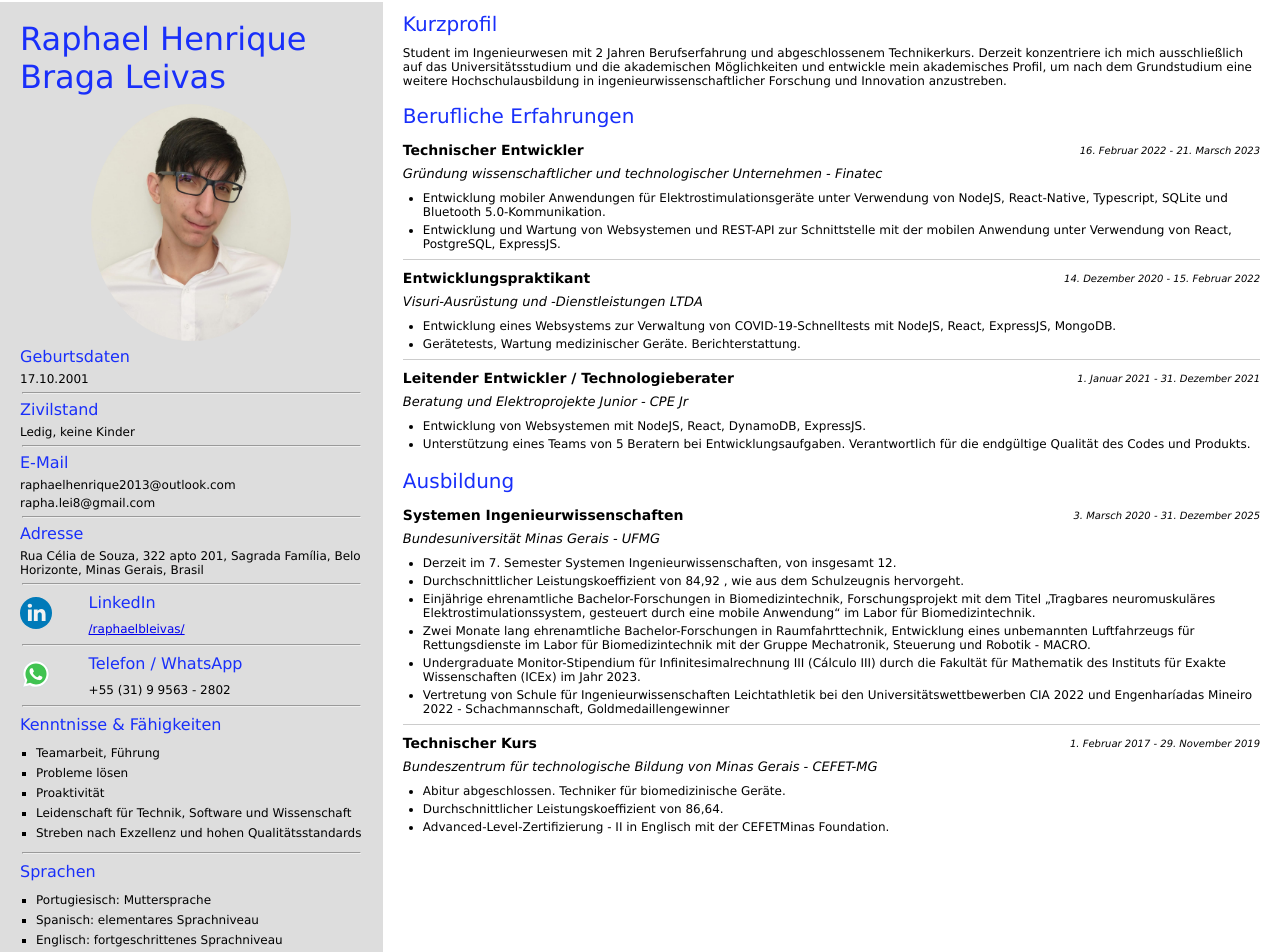
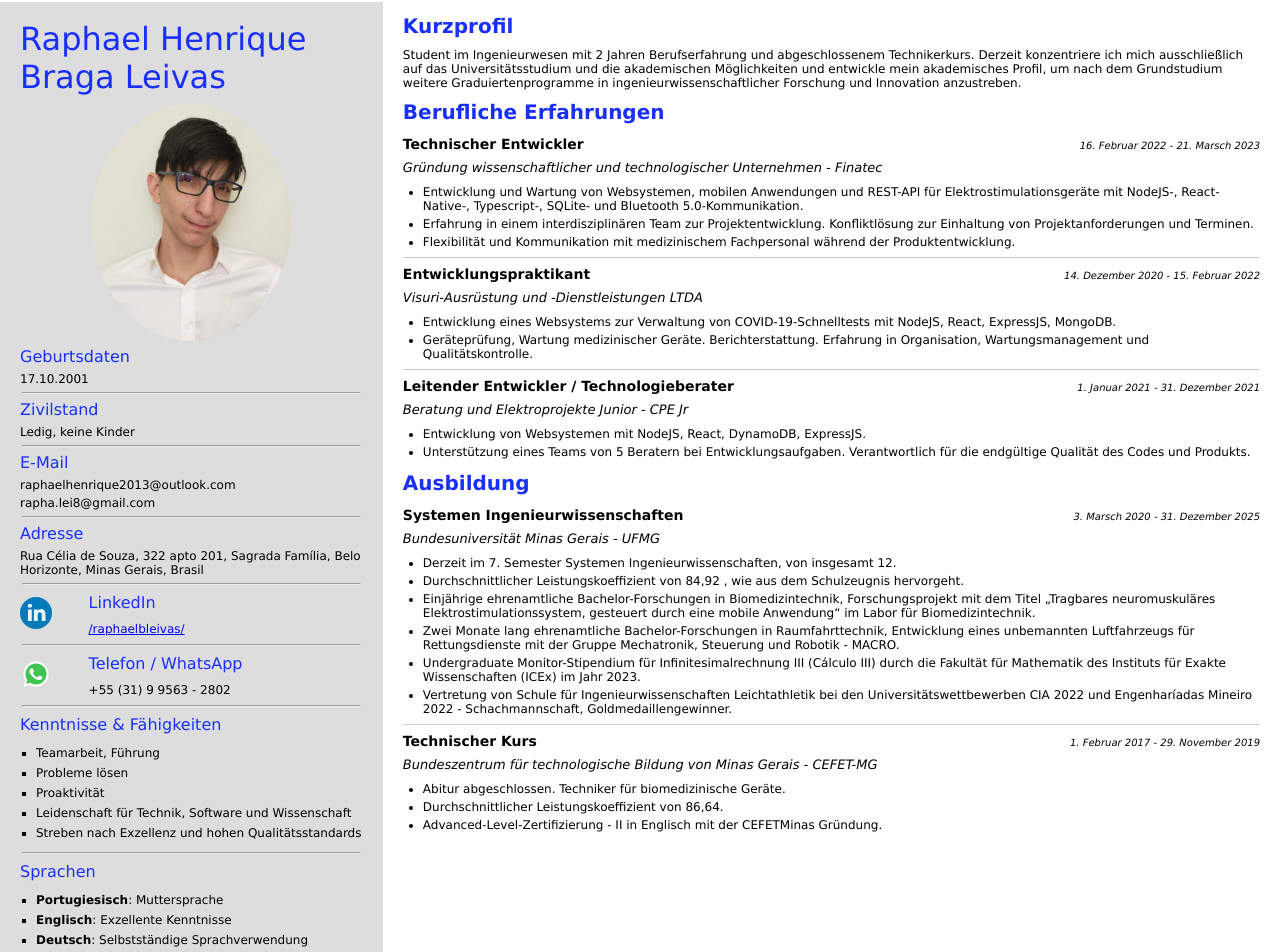
Before and after one commit to RaphaelLeivas/cv-generator, a React (Create React App) app: page / in a window 1280 px wide. Shown: the part 70-1022 px from the top of the page. Built offline with nearby package versions, Linux system fonts and the light colour scheme.

Commit message:
versão para revisão

```diff
--- a/src/App.tsx
+++ b/src/App.tsx
@@ -13,7 +13,7 @@ const LANGUAGES_LIST = ['pt', 'en']
 
 function App() {
   const [selectedLanguage, setSelectedLanguage] = useState('pt')
-  const [title, setTitle] = useState('CV - RaphaelLeivas (BR)')
+  const [title, setTitle] = useState('CV - RaphaelLeivas (DE)')
   const [isAcademic, setIsAcademic] = useState(true)
 
   const componentRef = useRef(null)
--- a/src/components/CV.tsx
+++ b/src/components/CV.tsx
@@ -93,7 +93,12 @@ const useStyles = makeStyles((theme) => ({
     color: COLORS.PRIMARY,
     fontSize: 20,
     marginBottom: 4,
-    marginTop: 10,
+    marginTop: 4,
+    fontWeight: 'bold',
+
+    '&:first-child': {
+      marginTop: 12,
+    }
   },
   infoSectionSubtitle: {
     textTransform: 'none',
@@ -250,10 +255,10 @@ export const CV = React.forwardRef<HTMLDivElement, CVProps>((props, ref) => {
 
             <p className={classes.infoSectionTitle}>Sprachen</p>
             <ul style={{ listStyle: 'square', paddingLeft: 16 }}>
-              <li><CVText>Portugiesisch: Muttersprache</CVText></li>
-              <li><CVText>Spanisch: elementares Sprachniveau</CVText></li>
-              <li><CVText>Englisch: fortgeschrittenes Sprachniveau</CVText></li>
-              <li><CVText>Deutsch: mittleres Sprachniveau</CVText></li>
+              <li><CVText><b>Portugiesisch</b>: Muttersprache</CVText></li>
+              <li><CVText><b>Englisch</b>: Exzellente Kenntnisse</CVText></li>
+              <li><CVText><b>Deutsch</b>: Selbstständige Sprachverwendung</CVText></li>
+              <li><CVText><b>Spanisch</b>: Elementare Sprachverwendung</CVText></li>
             </ul>
           </div>
         </div>
@@ -264,7 +269,7 @@ export const CV = React.forwardRef<HTMLDivElement, CVProps>((props, ref) => {
           <CVText>
             Student im Ingenieurwesen mit 2 Jahren Berufserfahrung und abgeschlossenem Technikerkurs.
             Derzeit konzentriere ich mich ausschließlich auf das Universitätsstudium und die akademischen Möglichkeiten und
-            entwickle mein akademisches Profil, um nach dem Grundstudium eine weitere Hochschulausbildung in
+            entwickle mein akademisches Profil, um nach dem Grundstudium weitere Graduiertenprogramme in
             ingenieurwissenschaftlicher Forschung und Innovation anzustreben.
           </CVText>
 
@@ -276,8 +281,9 @@ export const CV = React.forwardRef<HTMLDivElement, CVProps>((props, ref) => {
             dateStart={"16. Februar 2022"}
             dateEnd={"21. Marsch 2023"}
             activities={[
-              "Entwicklung mobiler Anwendungen für Elektrostimulationsgeräte unter Verwendung von NodeJS, React-Native, Typescript, SQLite und Bluetooth 5.0-Kommunikation.",
-              "Entwicklung und Wartung von Websystemen und REST-API zur Schnittstelle mit der mobilen Anwendung unter Verwendung von React, PostgreSQL, ExpressJS.",
+              "Entwicklung und Wartung von Websystemen, mobilen Anwendungen und REST-API für Elektrostimulationsgeräte mit NodeJS-, React-Native-, Typescript-, SQLite- und Bluetooth 5.0-Kommunikation.",
+              "Erfahrung in einem interdisziplinären Team zur Projektentwicklung. Konfliktlösung zur Einhaltung von Projektanforderungen und Terminen.",
+              "Flexibilität und Kommunikation mit medizinischem Fachpersonal während der Produktentwicklung."
             ]}
           />
 
@@ -288,7 +294,7 @@ export const CV = React.forwardRef<HTMLDivElement, CVProps>((props, ref) => {
             dateEnd={"15. Februar 2022"}
             activities={[
               "Entwicklung eines Websystems zur Verwaltung von COVID-19-Schnelltests mit NodeJS, React, ExpressJS, MongoDB.",
-              "Gerätetests, Wartung medizinischer Geräte. Berichterstattung."
+              "Geräteprüfung, Wartung medizinischer Geräte. Berichterstattung. Erfahrung in Organisation, Wartungsmanagement und Qualitätskontrolle."
             ]}
           />
 
@@ -315,9 +321,9 @@ export const CV = React.forwardRef<HTMLDivElement, CVProps>((props, ref) => {
               "Derzeit im 7. Semester Systemen Ingenieurwissenschaften, von insgesamt 12.",
               "Durchschnittlicher Leistungskoeffizient von 84,92 , wie aus dem Schulzeugnis hervorgeht.",
               "Einjährige ehrenamtliche Bachelor-Forschungen in Biomedizintechnik, Forschungsprojekt mit dem Titel „Tragbares neuromuskuläres Elektrostimulationssystem, gesteuert durch eine mobile Anwendung“ im Labor für Biomedizintechnik.",
-              "Zwei Monate lang ehrenamtliche Bachelor-Forschungen in Raumfahrttechnik, Entwicklung eines unbemannten Luftfahrzeugs für Rettungsdienste im Labor für Biomedizintechnik mit der Gruppe Mechatronik, Steuerung und Robotik - MACRO.",
+              "Zwei Monate lang ehrenamtliche Bachelor-Forschungen in Raumfahrttechnik, Entwicklung eines unbemannten Luftfahrzeugs für Rettungsdienste mit der Gruppe Mechatronik, Steuerung und Robotik - MACRO.",
               "Undergraduate Monitor-Stipendium für Infinitesimalrechnung III (Cálculo III) durch die Fakultät für Mathematik des Instituts für Exakte Wissenschaften (ICEx) im Jahr 2023.",
-              "Vertretung von Schule für Ingenieurwissenschaften Leichtathletik bei den Universitätswettbewerben CIA 2022 und Engenharíadas Mineiro 2022 - Schachmannschaft, Goldmedaillengewinner"
+              "Vertretung von Schule für Ingenieurwissenschaften Leichtathletik bei den Universitätswettbewerben CIA 2022 und Engenharíadas Mineiro 2022 - Schachmannschaft, Goldmedaillengewinner."
             ]}
           />
 
@@ -329,7 +335,7 @@ export const CV = React.forwardRef<HTMLDivElement, CVProps>((props, ref) => {
             activities={[
               "Abitur abgeschlossen. Techniker für biomedizinische Geräte.",
               "Durchschnittlicher Leistungskoeffizient von 86,64.",
-              "Advanced-Level-Zertifizierung - II in Englisch mit der CEFETMinas Foundation."
+              "Advanced-Level-Zertifizierung - II in Englisch mit der CEFETMinas Gründung."
             ]}
             borderless
           />
--- a/src/components/ProfessionalExperienceRow.tsx
+++ b/src/components/ProfessionalExperienceRow.tsx
@@ -30,7 +30,7 @@ const useStyles = makeStyles((theme) => ({
   infoSectionSubtitle: {
     textTransform: 'none',
     marginBottom: 2,
-    marginTop: 2,
+    marginTop: 0,
     fontSize: 14,
     fontWeight: 600,
   },
```
